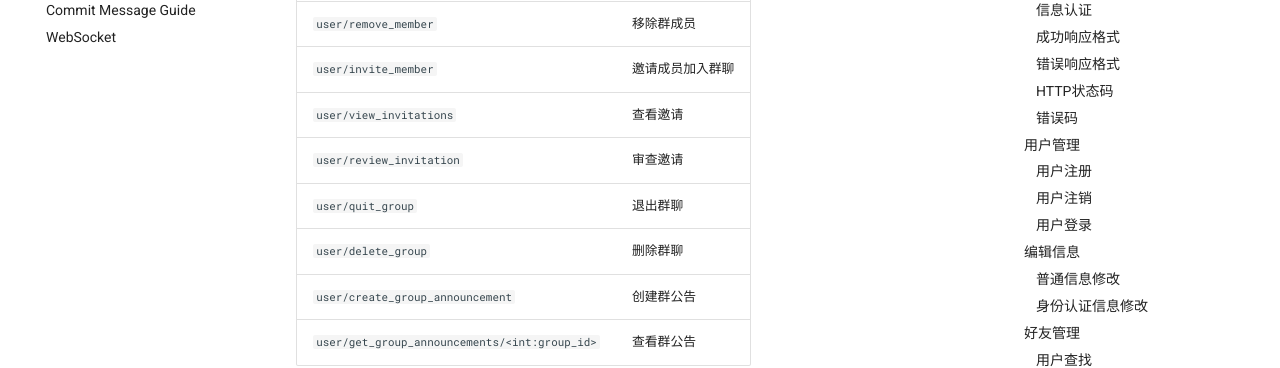
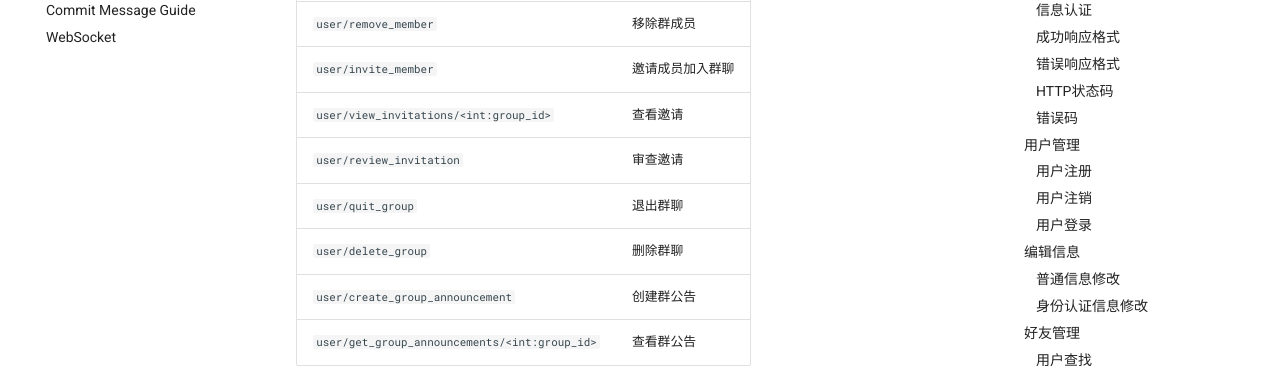
Before and after one commit to zhennan1/software-engineering, an MkDocs documentation site: the page built from docs/api.md, in a window 1280 px wide and 900 px high, scrolled down 1462 px. Shown: the part 152-520 px from the top of the window. Built offline with MkDocs 1.6.1 and Material for MkDocs 9.7.7, drawn with Linux system fonts in a browser that asks for light colours; part of the change alters nothing that is shown.

```diff
--- a/docs/api.md
+++ b/docs/api.md
@@ -36,7 +36,7 @@
 | `user/transfer_owner`                         | 转移群主         |
 | `user/remove_member`                          | 移除群成员       |
 | `user/invite_member`                          | 邀请成员加入群聊 |
-| `user/view_invitations`                       | 查看邀请         |
+| `user/view_invitations/<int:group_id>`        | 查看邀请         |
 | `user/review_invitation`                      | 审查邀请         |
 | `user/quit_group`                             | 退出群聊         |
 | `user/delete_group`                           | 删除群聊         |
```
